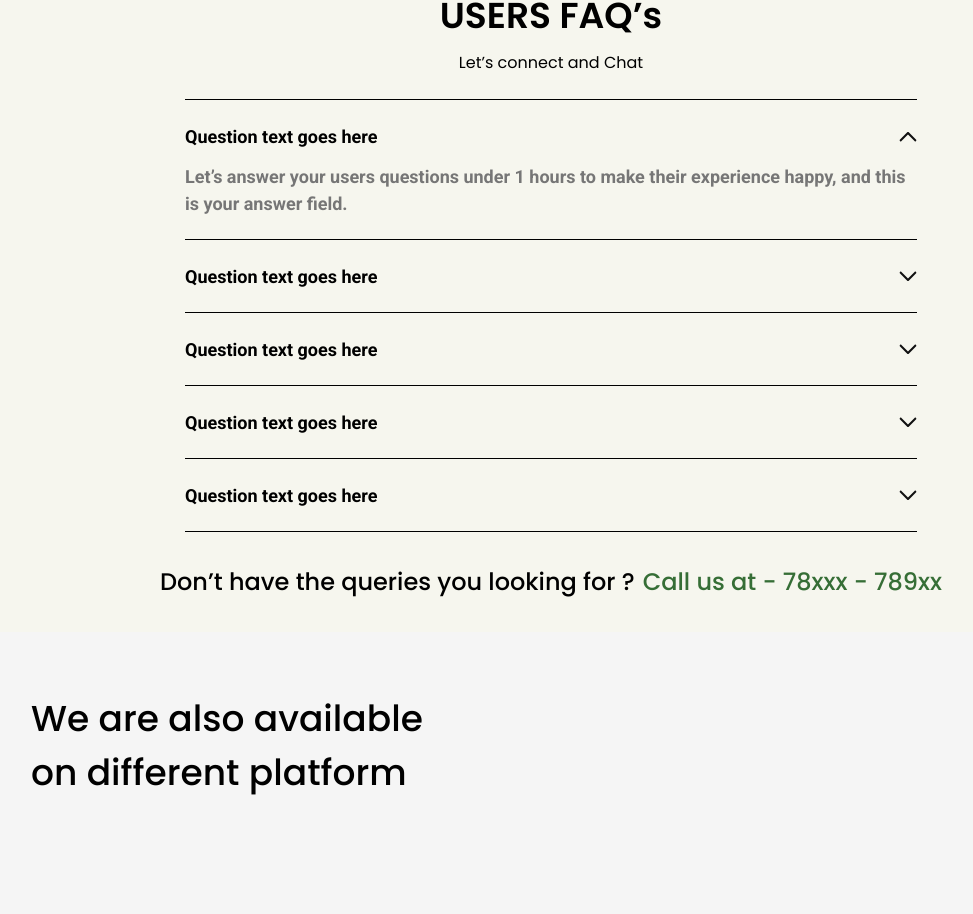
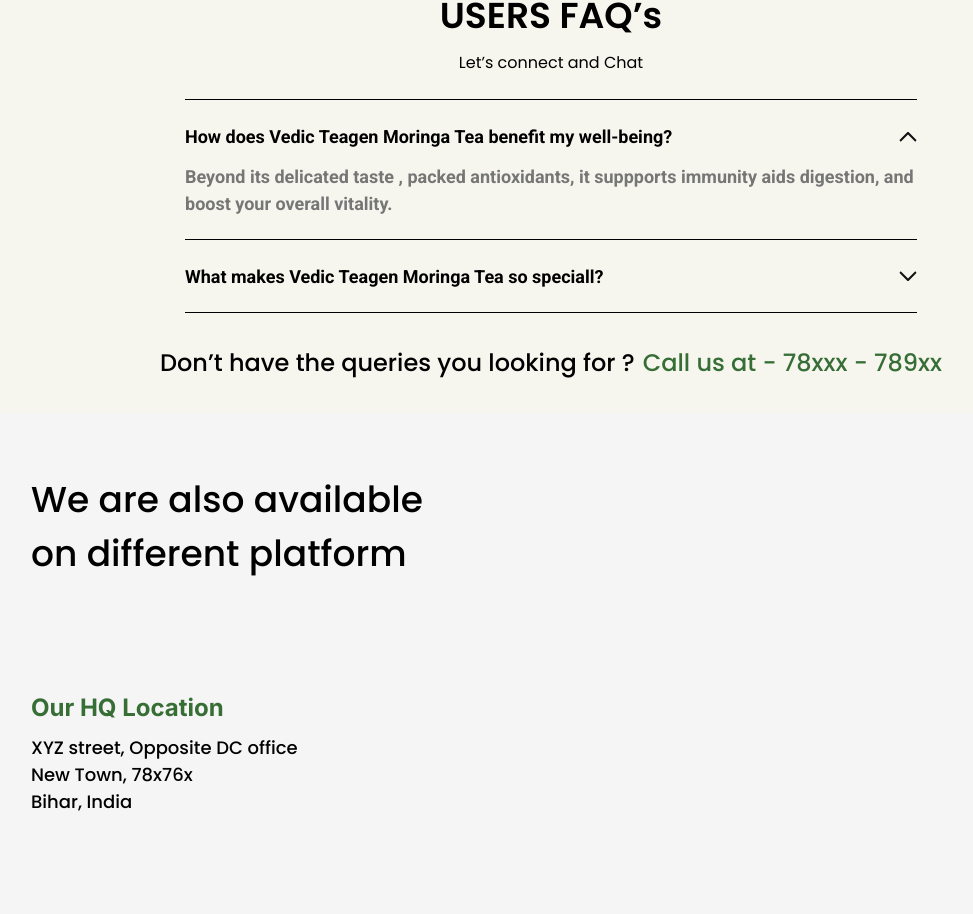
Before and after one commit to TheAakashSingh/VedicTea2, a React (Create React App) app: page /contactus in a window 1280 px wide. Shown: the part 2158-3072 px from the top of the page, without its empty margins (89-1062 px from the left). Built offline with nearby package versions, Linux system fonts and the light colour scheme.

Commit message:
changed faq contact us

```diff
--- a/src/Components/ContactUs/ContactUs.jsx
+++ b/src/Components/ContactUs/ContactUs.jsx
@@ -17,35 +17,18 @@
 const ContactUs = () => {
   const [faqs, setFaqs] = useState([
     {
-      question: "Question text goes here",
+      question: "How does Vedic Teagen Moringa Tea benefit my well-being?",
       answer:
-        "Let’s answer your users questions under 1 hours to make their experience happy, and this is your answer field.",
+        "Beyond its delicated taste , packed antioxidants, it suppports immunity aids digestion, and boost your overall vitality.",
       open: true,
     },
     {
-      question: "Question text goes here",
+      question: "What makes Vedic Teagen Moringa Tea so speciall?",
       answer:
-        "Let’s answer your users questions under 1 hours to make their experience happy, and this is your answer field.",
+        "Our Moringa leaves are from the purest regions, ensuring a tea that's bursting with unparalleled freshness and vitality!",
       open: false,
     },
-    {
-      question: "Question text goes here",
-      answer:
-        "Let’s answer your users questions under 1 hours to make their experience happy, and this is your answer field.",
-      open: false,
-    },
-    {
-      question: "Question text goes here",
-      answer:
-        "Let’s answer your users questions under 1 hours to make their experience happy, and this is your answer field.",
-      open: false,
-    },
-    {
-      question: "Question text goes here",
-      answer:
-        "Let’s answer your users questions under 1 hours to make their experience happy, and this is your answer field.",
-      open: false,
-    },
+
   ]);
 
   const toggleFAQ = (index) => {
```
